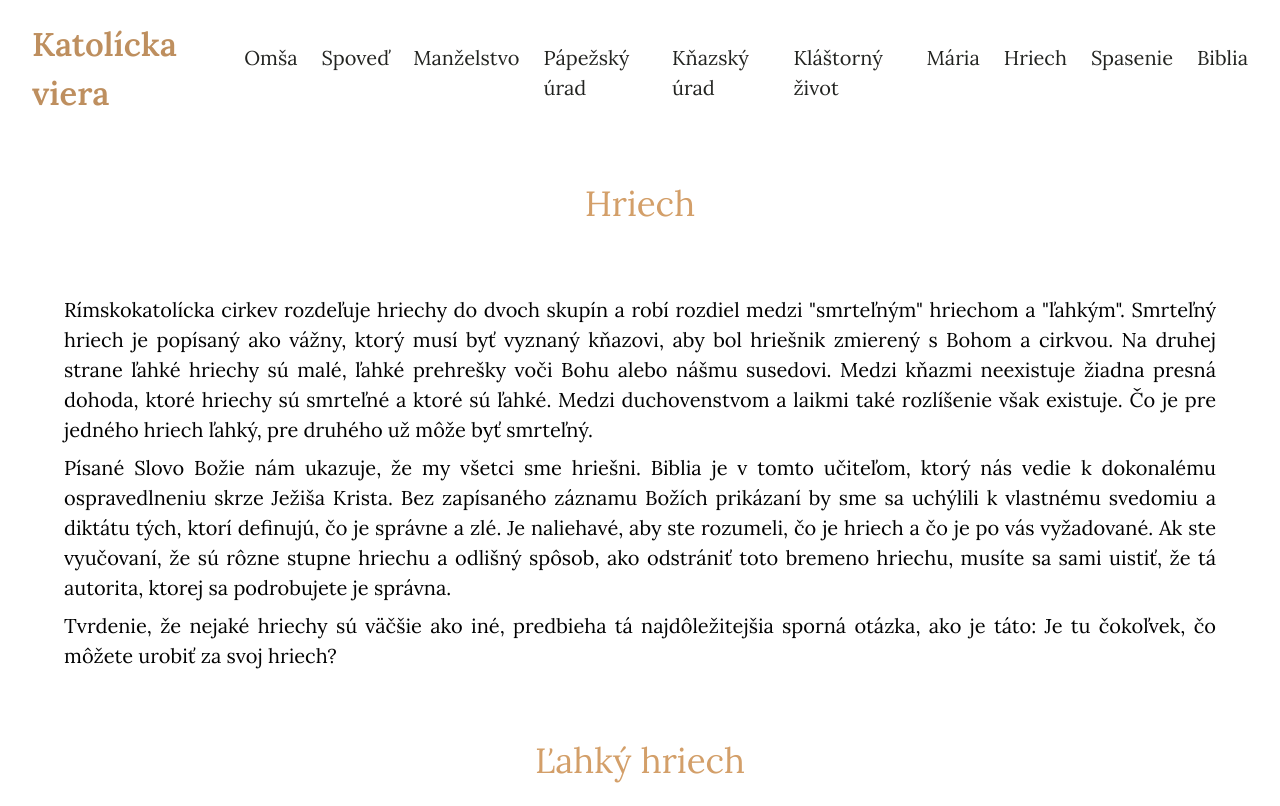
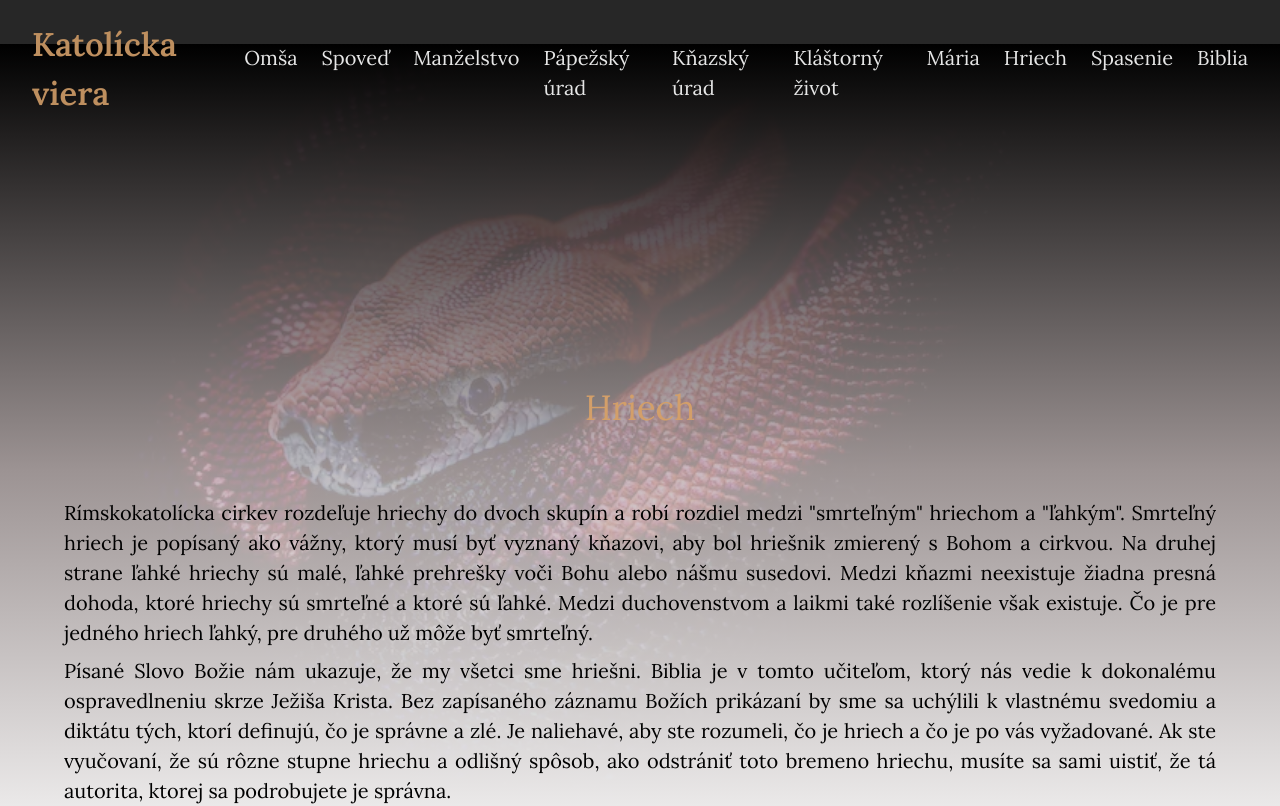
Before and after one commit to pkvarg/katolickaviera.sk, a React (Vite) app: page /hriech in a window 1280 px wide. Shown: the top 806 px of the page. Built offline with nearby package versions, Linux system fonts and the light colour scheme.

Commit message:
pics hriech

```diff
--- a/src/index.css
+++ b/src/index.css
@@ -93,12 +93,26 @@ section h2 {
 }
 
 .maria-pic {
-  background-image: linear-gradient(to top, #f5f5f200, #f8f8f800, #ffffff00),
+  background-image: linear-gradient(
+      to bottom,
+      #000000,
+      rgba(225, 210, 210, 0.457),
+      #ffffff
+    ),
     url('/maria.webp');
   background-repeat: no-repeat;
   background-position: center center;
   background-size: cover;
-  width: 200%;
+  width: 100%;
+}
+
+.hriech-pic {
+  background-image: linear-gradient(to bottom, #000000, #beb3b3d1, #ffffff),
+    url('/hriech.webp');
+  background-repeat: no-repeat;
+  background-position: center center;
+  background-size: cover;
+  width: 100%;
 }
 
 /* react-scroll */
--- a/src/pages/Hriech.jsx
+++ b/src/pages/Hriech.jsx
@@ -1,34 +1,40 @@
 import React from 'react'
-import Header from '../components/Header'
+import HeaderTransparent from '../components/HeaderTransparent'
 
 const Hriech = () => {
   return (
     <>
-      <Header />
+      <HeaderTransparent />
       {/* Hriech*/}
-      <header className='flex flex-col text-[20px] justify-center mx-4 lg:mx-16  mt-8 gap-8 pb-8'>
-        <h1 className='text-title text-center text-[35px]'>Hriech</h1>
+
+      <main>
+        <div className='hriech-pic flex h-[850px] -mt-[25%] lg:-mt-[8%]'></div>
+        <div className='flex flex-col text-[20px] justify-center mx-4 lg:mx-16 -mt-[75%] lg:-mt-[40%] gap-8 pb-8'>
+          <h1 className='text-title4 lg:text-title text-center text-[35px]'>
+            Hriech
+          </h1>
           <div className='text-justify flex flex-col gap-2 mt-8'>
             <p>
               Rímskokatolícka cirkev rozdeľuje hriechy do dvoch skupín a robí
               rozdiel medzi "smrteľným" hriechom a "ľahkým". Smrteľný hriech je
-            popísaný ako vážny, ktorý musí byť vyznaný kňazovi, aby bol hriešnik
-            zmierený s Bohom a cirkvou. Na druhej strane ľahké hriechy sú malé,
-            ľahké prehrešky voči Bohu alebo nášmu susedovi. Medzi kňazmi
-            neexistuje žiadna presná dohoda, ktoré hriechy sú smrteľné a ktoré
-            sú ľahké. Medzi duchovenstvom a laikmi také rozlíšenie však
-            existuje. Čo je pre jedného hriech ľahký, pre druhého už môže byť
-            smrteľný.
+              popísaný ako vážny, ktorý musí byť vyznaný kňazovi, aby bol
+              hriešnik zmierený s Bohom a cirkvou. Na druhej strane ľahké
+              hriechy sú malé, ľahké prehrešky voči Bohu alebo nášmu susedovi.
+              Medzi kňazmi neexistuje žiadna presná dohoda, ktoré hriechy sú
+              smrteľné a ktoré sú ľahké. Medzi duchovenstvom a laikmi také
+              rozlíšenie však existuje. Čo je pre jedného hriech ľahký, pre
+              druhého už môže byť smrteľný.
             </p>
             <p>
-            Písané Slovo Božie nám ukazuje, že my všetci sme hriešni. Biblia je
-            v tomto učiteľom, ktorý nás vedie k dokonalému ospravedlneniu skrze
-            Ježiša Krista. Bez zapísaného záznamu Božích prikázaní by sme sa
-            uchýlili k vlastnému svedomiu a diktátu tých, ktorí definujú, čo je
-            správne a zlé. Je naliehavé, aby ste rozumeli, čo je hriech a čo je
-            po vás vyžadované. Ak ste vyučovaní, že sú rôzne stupne hriechu a
-            odlišný spôsob, ako odstrániť toto bremeno hriechu, musíte sa sami
-            uistiť, že tá autorita, ktorej sa podrobujete je správna.
+              Písané Slovo Božie nám ukazuje, že my všetci sme hriešni. Biblia
+              je v tomto učiteľom, ktorý nás vedie k dokonalému ospravedlneniu
+              skrze Ježiša Krista. Bez zapísaného záznamu Božích prikázaní by
+              sme sa uchýlili k vlastnému svedomiu a diktátu tých, ktorí
+              definujú, čo je správne a zlé. Je naliehavé, aby ste rozumeli, čo
+              je hriech a čo je po vás vyžadované. Ak ste vyučovaní, že sú rôzne
+              stupne hriechu a odlišný spôsob, ako odstrániť toto bremeno
+              hriechu, musíte sa sami uistiť, že tá autorita, ktorej sa
+              podrobujete je správna.
             </p>
             <p>
               Tvrdenie, že nejaké hriechy sú väčšie ako iné, predbieha tá
@@ -36,7 +42,8 @@ const Hriech = () => {
               môžete urobiť za svoj hriech?
             </p>
           </div>
-      </header>
+        </div>
+      </main>
       {/* Ľahký hriech */}
       <section className='flex flex-col text-[20px] justify-center mx-4 lg:mx-16  mt-8 gap-8 pb-8'>
         <h1 className='text-title text-center text-[35px]'>Ľahký hriech</h1>
--- a/src/pages/Maria.jsx
+++ b/src/pages/Maria.jsx
@@ -1,16 +1,16 @@
 import React from 'react'
-import Header from '../components/Header'
+import HeaderTransparent from '../components/HeaderTransparent'
 
 const Maria = () => {
   return (
     <>
-      <Header />
+      <HeaderTransparent />
       <header>
-        <div className='flex flex-col align-center mx-4 lg:mx-16 my-8'>
+        <div className='maria-pic flex h-[850px] -mt-[25%] lg:-mt-[8%]'></div>
+
+        <div className='flex flex-col align-center mx-4 lg:mx-16 -mt-[85%] lg:-mt-[45%]'>
           <h1 className='text-title text-center text-[35px] mb-8'>Mária</h1>
           <div className='flex flex-row gap-8 align-center'>
-            <div className='maria-pic hidden lg:flex w-[50%]'></div>
-
             <div className='text-justify text-[20px] flex flex-col gap-2'>
               <p>
                 Katolícka cirkev konštruuje paralelu Márie k Ježišovi Kristovi.
@@ -31,7 +31,7 @@ const Maria = () => {
                 samotného.
               </p>
 
-              <div className='maria-pic flex lg:hidden w-[100%] h-[30vh] my-4'></div>
+              {/* <div className='maria-pic flex lg:hidden w-[100%] h-[30vh] my-4'></div> */}
 
               <p>
                 Všetko, čo je zdokumentované v katechizme katolíckej cirkvi
```
Also changed, not shown: public/hriech.webp (added), public/maria.webp. Lines whose indentation alone changed are shown as unchanged.
